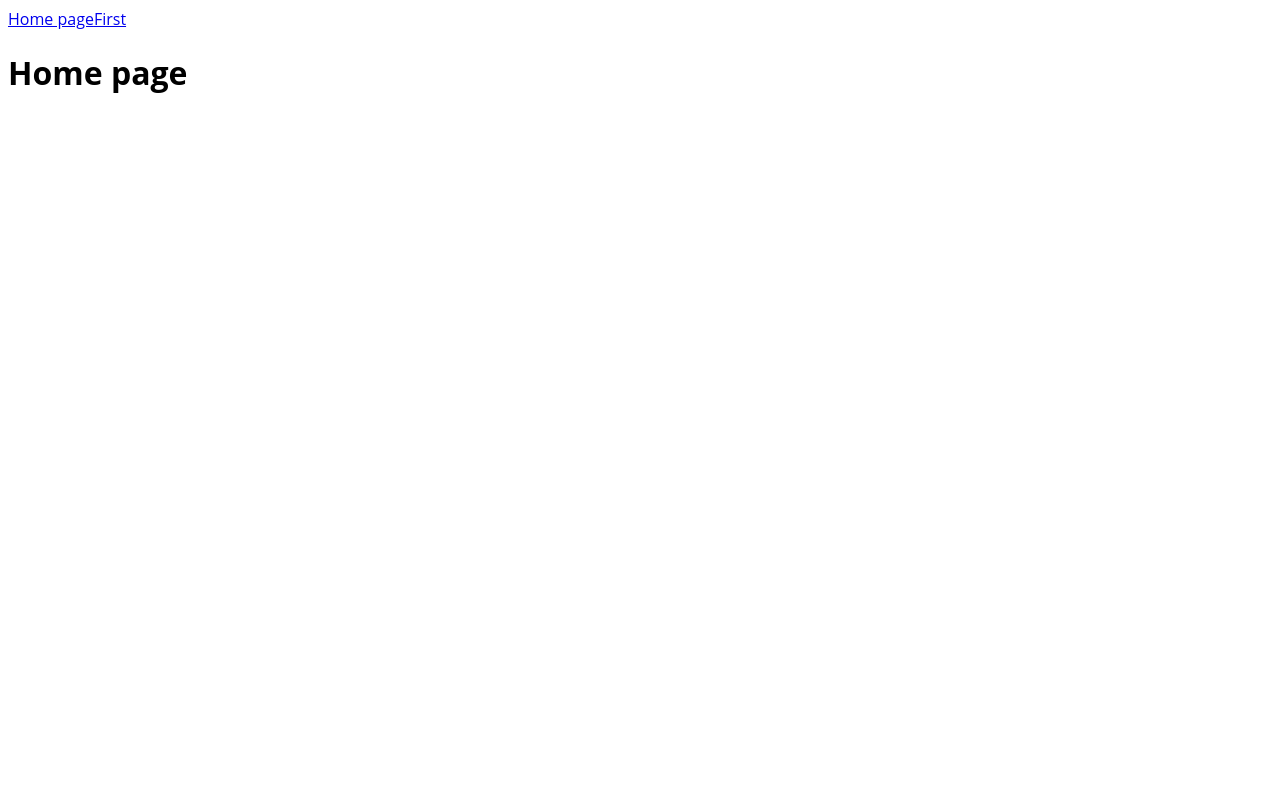
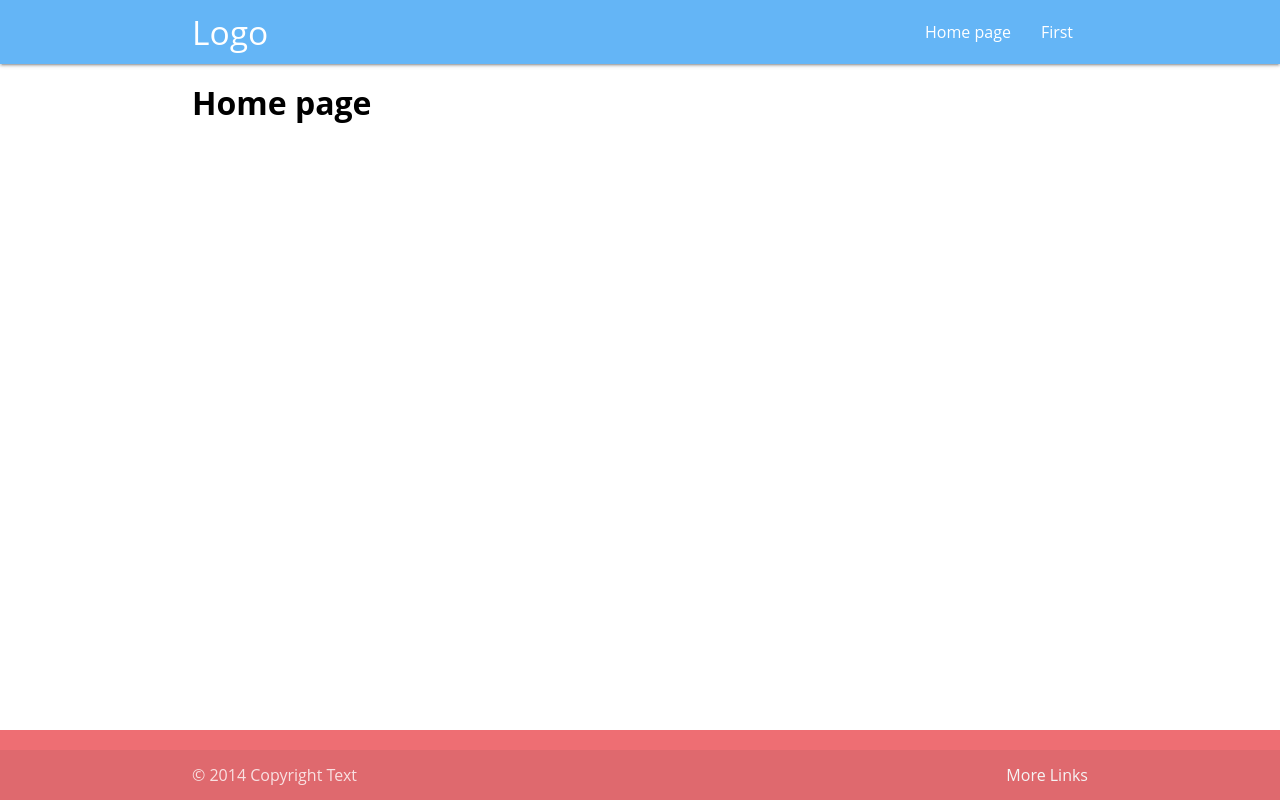
Before and after one commit to tneels/react-starter, a React app: page / in a window 1280 px wide. Built offline with nearby package versions, Linux system fonts and the light colour scheme.

Commit message:
adding materialize-css and structuring styles folder

```diff
--- a/package.json
+++ b/package.json
@@ -29,6 +29,7 @@
     "css-loader": "^0.28.11",
     "extract-text-webpack-plugin": "^4.0.0-beta.0",
     "html-webpack-plugin": "^3.2.0",
+    "materialize-css": "^1.0.0-rc.1",
     "node-sass": "^4.9.0",
     "optimize-css-assets-webpack-plugin": "^4.0.2",
     "sass-loader": "^7.0.1",
--- a/src/components/App.js
+++ b/src/components/App.js
@@ -1,12 +1,14 @@
 import React from 'react';
 import Header from './Header';
 import Main from './Main';
+import Footer from './Footer';
 
 const App = () => (
-  <div>
+  <>
     <Header />
     <Main />
-  </div>
+    <Footer />
+  </>
 )
 
 export default App
--- /dev/null
+++ b/src/components/Footer.js
@@ -0,0 +1,15 @@
+import React from 'react';
+import { Link } from 'react-router-dom';
+
+const Footer  = () => (
+	<footer className="page-footer">
+		<div className="footer-copyright">
+			<div className="container">
+				© 2014 Copyright Text
+				<a className="grey-text text-lighten-4 right" href="#!">More Links</a>
+			</div>
+		</div>
+	</footer>
+)
+
+export default Footer;
--- a/src/components/Header.js
+++ b/src/components/Header.js
@@ -3,10 +3,15 @@ import { Link } from 'react-router-dom';
 
 const Header  = () => (
 	<header id="header">
-		<div className="container">
-			<Link to='/'>Home page</Link>
-			<Link to='/first'>First</Link>
-		</div>
+		<nav className="nav-wrapper">
+			<div className="container">
+				<Link className="brand-logo" to='/'>Logo</Link>
+				<ul id="nav-mobile" className="right hide-on-med-and-down">
+					<li><Link to='/'>Home page</Link></li>
+					<li><Link to='/first'>First</Link></li>
+				</ul>
+			</div>
+		</nav>
 	</header>
 )
 
--- a/src/components/pages/first.js
+++ b/src/components/pages/first.js
@@ -3,7 +3,9 @@ import React, { Component } from 'react';
 class First extends Component {
 	render() {
 		return (
-			<div>First page</div>
+			<div className="container">
+				First page
+			</div>
 		);
 	}
 }
--- a/src/components/pages/home.js
+++ b/src/components/pages/home.js
@@ -2,7 +2,7 @@ import React from 'react';
 
 
 const Home = () => (
-	<div>
+	<div className="container">
 		<h1>Home page</h1>
 	</div>
 )
--- a/src/styles.scss
+++ b/src/styles.scss
@@ -1,8 +1,19 @@
-body {
-	font-family: 'open sans', sans-serif;
-	font-size: 16px;
-}
+// ~ refers to node_modules path
 
-p {
-	font-size: 22px;
-}
+// @import "~materialize-css/dist/css/materialize.min.css";
+
+// CONFIG
+@import "styles/_config/colors";
+@import "styles/_config/variables";
+
+// REBOOT CSS
+@import "styles/_vendors/normalize";
+
+// GLOBAL DESIGN AND GRID
+@import "styles/_core/global";
+@import "styles/_core/grid";
+
+// MATERIALIZE-CSS COMPONENTS
+@import "styles/_m-components/components";
+
+// APP COMPONENTS
--- /dev/null
+++ b/src/styles/_config/_colors.scss
@@ -0,0 +1,2 @@
+@import "~materialize-css/sass/components/_color-variables.scss";
+@import "~materialize-css/sass/components/_color-classes";
--- /dev/null
+++ b/src/styles/_config/_variables.scss
@@ -0,0 +1,3 @@
+@import "~materialize-css/sass/components/_variables.scss";
+
+$primary-color: color("blue", "lighten-2");
--- /dev/null
+++ b/src/styles/_core/_global.scss
@@ -0,0 +1,16 @@
+@import "~materialize-css/sass/components/_global";
+
+body {
+	font-family: 'open sans', sans-serif;
+	font-size: 16px;
+}
+
+#app {
+	display: flex;
+	flex-direction: column;
+	min-height: 100vh;
+}
+
+main {
+	flex: 1 0 auto;
+}
--- /dev/null
+++ b/src/styles/_core/_grid.scss
@@ -0,0 +1 @@
+@import "~materialize-css/sass/components/_grid.scss";
--- /dev/null
+++ b/src/styles/_m-components/_components.scss
@@ -0,0 +1,26 @@
+// @import "~materialize-css/sass/components/badges";
+// @import "~materialize-css/sass/components/icons-material-design";
+@import "~materialize-css/sass/components/navbar";
+// @import "~materialize-css/sass/components/typography";
+// @import "~materialize-css/sass/components/transitions";
+// @import "~materialize-css/sass/components/cards";
+// @import "~materialize-css/sass/components/toast";
+// @import "~materialize-css/sass/components/tabs";
+// @import "~materialize-css/sass/components/tooltip";
+// @import "~materialize-css/sass/components/buttons";
+// @import "~materialize-css/sass/components/dropdown";
+// @import "~materialize-css/sass/components/waves";
+// @import "~materialize-css/sass/components/modal";
+// @import "~materialize-css/sass/components/collapsible";
+// @import "~materialize-css/sass/components/chips";
+// @import "~materialize-css/sass/components/materialbox";
+// @import "~materialize-css/sass/components/forms/forms";
+// @import "~materialize-css/sass/components/table_of_contents";
+// @import "~materialize-css/sass/components/sidenav";
+// @import "~materialize-css/sass/components/preloader";
+// @import "~materialize-css/sass/components/slider";
+// @import "~materialize-css/sass/components/carousel";
+// @import "~materialize-css/sass/components/tapTarget";
+// @import "~materialize-css/sass/components/pulse";
+// @import "~materialize-css/sass/components/datepicker";
+// @import "~materialize-css/sass/components/timepicker";
--- /dev/null
+++ b/src/styles/_m-components/_sidenav.scss
@@ -0,0 +1 @@
+@import "~materialize-css/sass/components/_sidenav";
--- /dev/null
+++ b/src/styles/_vendors/_normalize.scss
@@ -0,0 +1 @@
+@import "~materialize-css/sass/components/_normalize.scss";
```
Also changed, not shown: 1 other file.
